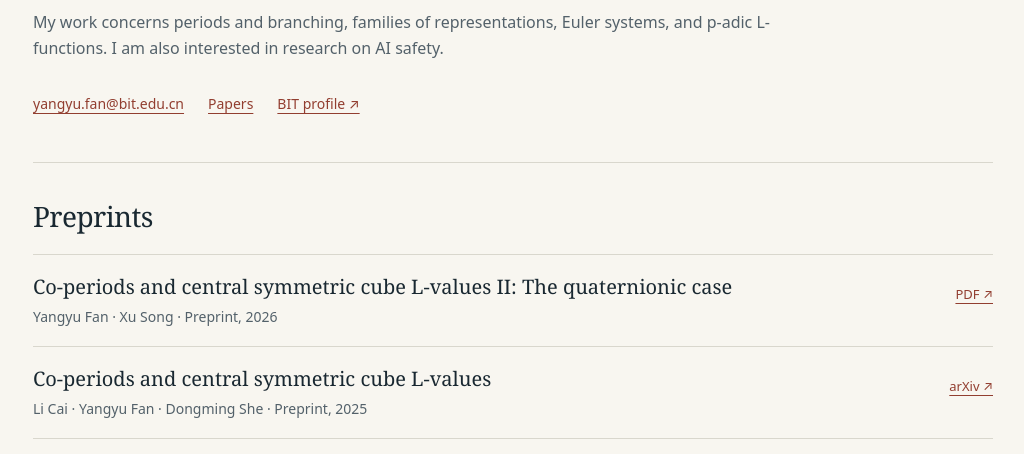
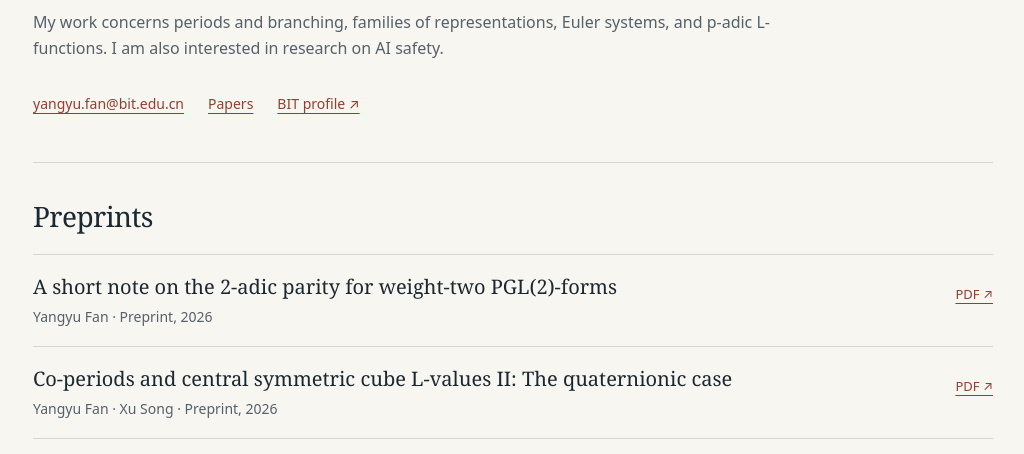
Before and after one commit to luanshenjun-hub/luanshenjun-hub.github.io, a plain HTML site: page index.html in a window 1280 px wide. Shown: the part 305-759 px from the top of the page, without its empty margins (127-1151 px from the left). Drawn offline with Linux system fonts and the light colour scheme.

Commit message:
List 2-adic parity note under Preprints

```diff
--- a/index.html
+++ b/index.html
@@ -19,6 +19,10 @@
 <main id="main" class="shell">
 <section id="top" class="hero"><p class="eyebrow">Beijing Institute of Technology · Number theory</p><h1>Yangyu Fan <span lang="zh">范洋宇</span></h1><div id="research"><p class="intro">I study number theory, with a focus on p-adic methods, automorphic representations, and arithmetic aspects of automorphic forms.</p><p class="interests">My work concerns periods and branching, families of representations, Euler systems, and p-adic L-functions. I am also interested in research on AI safety.</p></div><div class="quick-links"><a href="mailto:yangyu.fan@bit.edu.cn">yangyu.fan@bit.edu.cn</a><a href="#papers">Papers</a><a href="https://math.bit.edu.cn/szdw/jgml/sxx/fyy/index.htm" target="_blank" rel="noreferrer">BIT profile ↗</a></div></section>
 <section class="paper-group" id="papers"><h2>Preprints</h2><div class="publication-list"><article class="publication">
+              <div><h3><a href="papers/2-adic-parity-weight-two-pgl2-forms.pdf">A short note on the 2-adic parity for weight-two PGL(2)-forms</a></h3><p>Yangyu Fan · Preprint, 2026</p></div>
+              <a href="papers/2-adic-parity-weight-two-pgl2-forms.pdf" target="_blank" rel="noreferrer" aria-label="Read A short note on the 2-adic parity for weight-two PGL(2)-forms">PDF ↗</a>
+            </article>
+<article class="publication">
               <div><h3><a href="papers/Coperiod%20II(1).pdf">Co-periods and central symmetric cube L-values II: The quaternionic case</a></h3><p>Yangyu Fan · Xu Song · Preprint, 2026</p></div>
               <a href="papers/Coperiod%20II(1).pdf" target="_blank" rel="noreferrer" aria-label="Read Co-periods and central symmetric cube L-values II: The quaternionic case">PDF ↗</a>
             </article>
```
